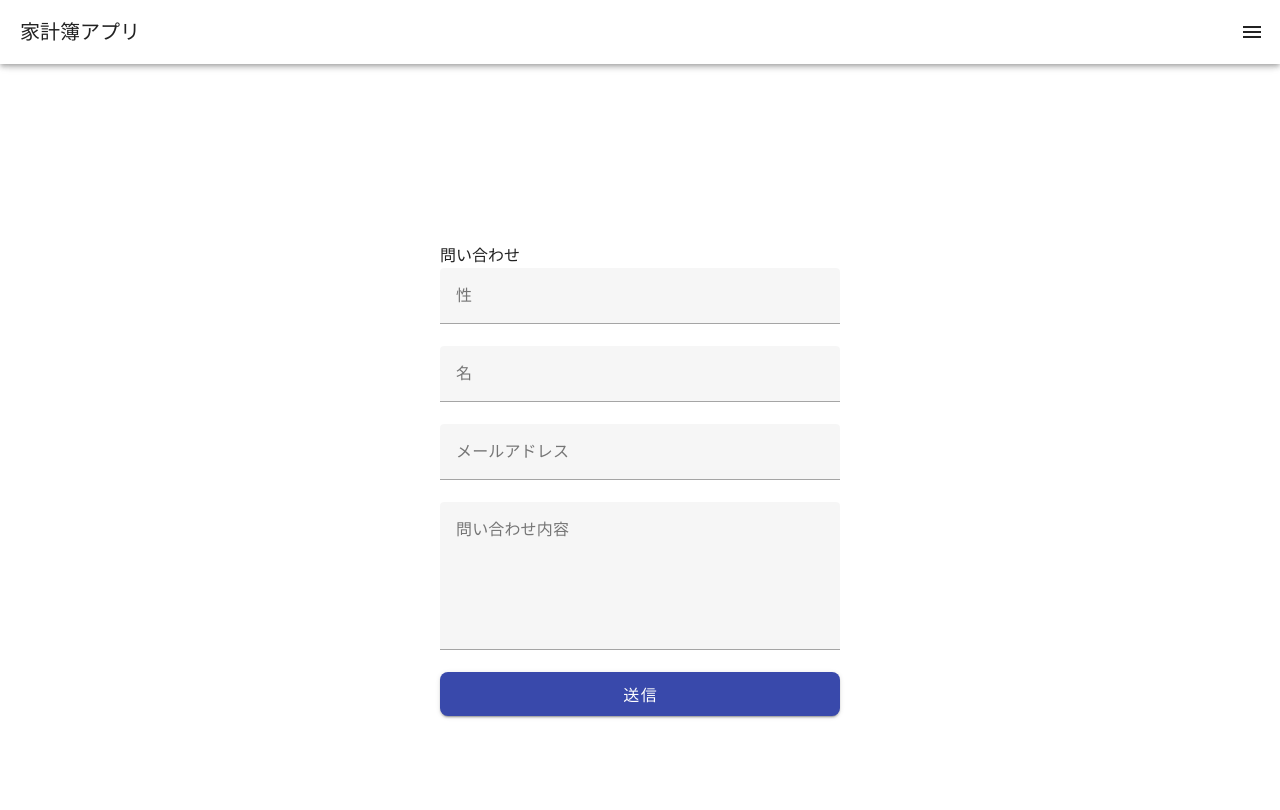
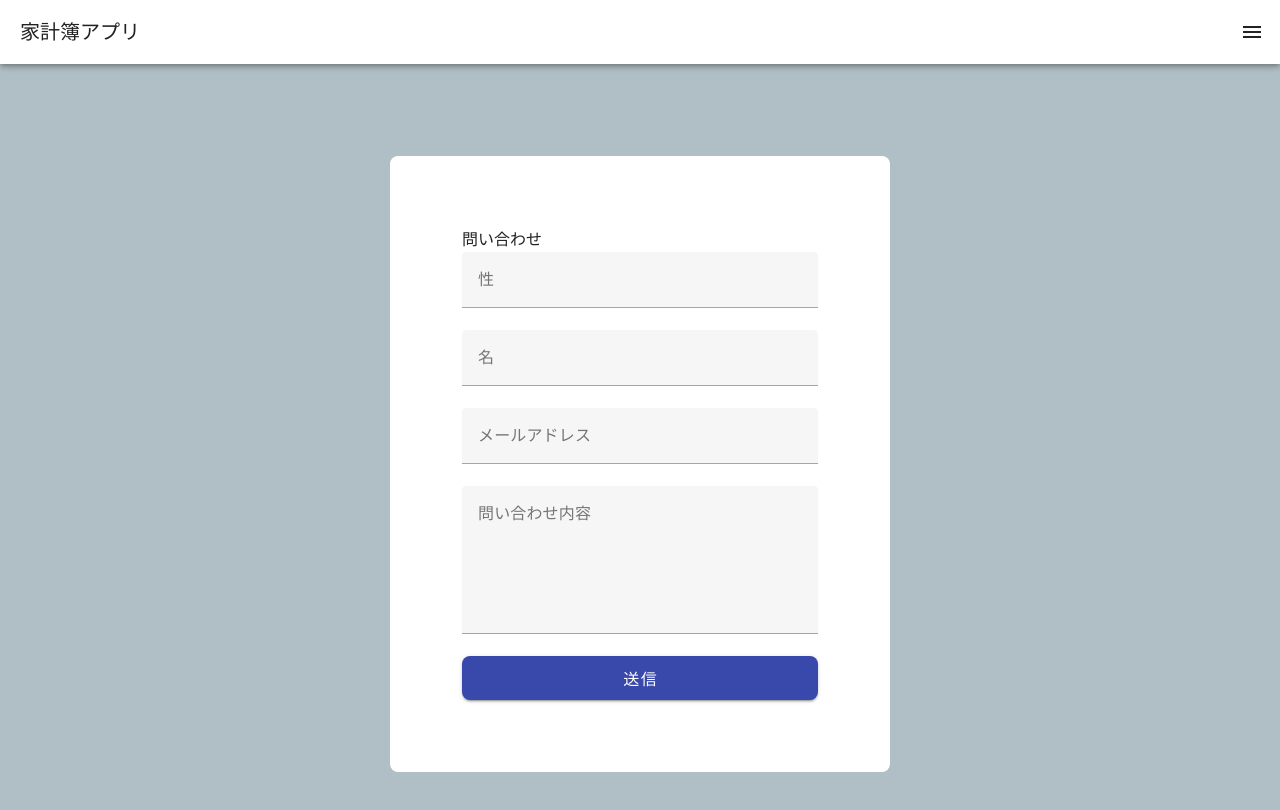
Before and after one commit to superigera/expenses-app-vue, a Vue app: page /inquiry in a window 1280 px wide. Shown: the top 810 px of the page. Built offline with nearby package versions, Linux system fonts and the light colour scheme.

Commit message:
グラフ対応

```diff
--- a/src/components/AnalysisGraph.vue
+++ b/src/components/AnalysisGraph.vue
@@ -1,6 +1,7 @@
 <template>
     <v-app>
-        <p>何年何月の状況</p>
+        <v-sheet width="1000px" class="mx-auto my-12 text-center pa-6" rounded="lg">
+            <h3>{{ year }}年{{ month }}月の状況</h3>
             <div>
                 <span>予算</span>
                 <span></span>
@@ -19,6 +20,7 @@
                 <p>支出内訳</p>
                 <DoughnutChart :chartData="spendingData" />
             </div>
+        </v-sheet>
     </v-app>
 </template>
 
@@ -32,6 +34,13 @@ Chart.register(...registerables);
 const totalSpending = ref(0);
 const totalIncome = ref(0);
 const totalRemaining = ref(0);
+const year = ref();
+const month = ref();
+
+//年月を取得
+const today = new Date()
+year.value = today.getFullYear()
+month.value = today.getMonth() + 1
 
 const spendingData = reactive({
     labels: [],
@@ -71,16 +80,14 @@ axios.get("http://localhost:8080/current-records")
         totalSpending.value = response.data.slice(3).reduce((a, b) => a + b, 0)
         console.log(totalSpending.value)
 
+        // 残りを計算
         totalRemaining.value = totalIncome.value - totalSpending.value
+
     })
 
 </script>
 
 <style>
-#padding {
-    padding-top: 180px;
-}
-
 span {
     display: inline-block;
     width: 100px;
--- a/src/components/RecentRecord.vue
+++ b/src/components/RecentRecord.vue
@@ -1,5 +1,6 @@
 <template>
-    <v-app style="margin-top: -380px;">
+    <v-app style="margin-top: -400px;">
+        <v-sheet width="1000px" class="mx-auto my-12 text-center pa-6" rounded="lg">
             <h3>履歴一覧</h3>
 
             <div style="display: flex; margin-top: 10px;">
@@ -39,6 +40,7 @@
                     </tr>
                 </tbody>
             </v-table>
+        </v-sheet>
     </v-app>
 </template>
 
--- a/src/views/App.vue
+++ b/src/views/App.vue
@@ -3,7 +3,7 @@
     <HeaderMenu />
 
     <v-main>
-      <router-view />
+      <router-view style="background-color: #B0BEC5;" />
     </v-main>
   </v-layout>
 </template>
--- a/src/views/HouseholdAccountBook.vue
+++ b/src/views/HouseholdAccountBook.vue
@@ -1,7 +1,7 @@
 <template>
     <v-app>
-        <v-sheet width="200" class="mx-auto">
-            <v-form ref="form" id="padding">
+        <v-sheet width="500" class="ma-auto" rounded="lg">
+            <v-form class="pa-6 ma-12">
                 <p>家計簿入力</p>
 
                 <Datepicker style="padding-bottom: 22px;" v-model="householdAccountBook.dating" :format="format"
@@ -90,8 +90,4 @@ function submit() {
 }
 </script>
 
-<style>
-#padding {
-    padding-top: 180px;
-}
-</style>
+<style></style>
--- a/src/views/Inquiry.vue
+++ b/src/views/Inquiry.vue
@@ -1,7 +1,7 @@
 <template>
   <v-app>
-    <v-sheet width="400" class="mx-auto">
-      <v-form ref="form" id="padding">
+    <v-sheet width="500" class="ma-auto" rounded="lg">
+      <v-form class="pa-6 ma-12">
         <p>問い合わせ</p>
         <v-text-field v-model="inquiry.lastName" :counter="10" label="性"></v-text-field>
 
@@ -52,8 +52,4 @@ function submit() {
 }
 </script>
 
-<style>
-#padding {
-  padding-top: 30px;
-}
-</style>
+<style></style>
--- a/src/views/NarrowDown.vue
+++ b/src/views/NarrowDown.vue
@@ -1,7 +1,7 @@
 <template>
     <v-app>
-        <v-sheet width="200" class="mx-auto">
-            <v-form ref="form" id="padding">
+        <v-sheet width="500" class="ma-auto" rounded="lg">
+            <v-form class="pa-6 ma-12">
 
                 <v-select v-model="narrowDown.categoryName" :items="items" label="カテゴリ"></v-select>
 
--- a/src/views/RecordAnalysis.vue
+++ b/src/views/RecordAnalysis.vue
@@ -1,9 +1,9 @@
 <template>
   <!-- グラフ -->
-  <AnalysisGraph />
+  <AnalysisGraph style="background-color: #B0BEC5;" />
 
   <!-- 最近の記録欄 -->
-  <RecentRecord />
+  <RecentRecord style="background-color: #B0BEC5;" />
 </template>
 
 <script setup>
--- a/src/views/Signup.vue
+++ b/src/views/Signup.vue
@@ -1,7 +1,7 @@
 <template>
   <v-app>
-    <v-sheet width="400" class="mx-auto">
-      <v-form ref="form" id="padding">
+    <v-sheet width="500" class="ma-auto" rounded="lg">
+      <v-form class="pa-6 ma-12">
         <p>新規会員登録</p>
         <v-text-field v-model="signupInfo.lastName" :counter="10" label="性"></v-text-field>
 
@@ -50,8 +50,4 @@ function submit() {
 }
 </script>
 
-<style>
-#padding {
-  padding-top: 180px;
-}
-</style>
+<style></style>
--- a/src/views/TopPage.vue
+++ b/src/views/TopPage.vue
@@ -25,8 +25,4 @@ import SignupButton from '@/components/button/SignupButton.vue';
 
 </script>
 
-<style scoped>
-#back-color {
-  background: #E8EAF6;
-}
-</style>
+<style></style>
```
Lines whose indentation alone changed are shown as unchanged.
